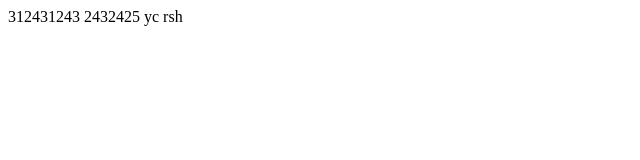
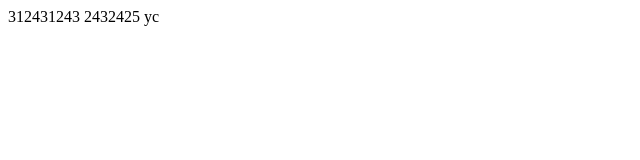
Before and after one commit to yan031008/bom, a plain HTML site: page home.html in a window 1280 px wide. Shown: the full height of the page, 0-640 px from the left. Drawn offline with Linux system fonts and the light colour scheme.

Commit message:
第5次提交

```diff
--- a/home.html
+++ b/home.html
@@ -9,6 +9,5 @@
     312431243
     2432425
     yc
-    rsh
 </body>
 </html>
```
